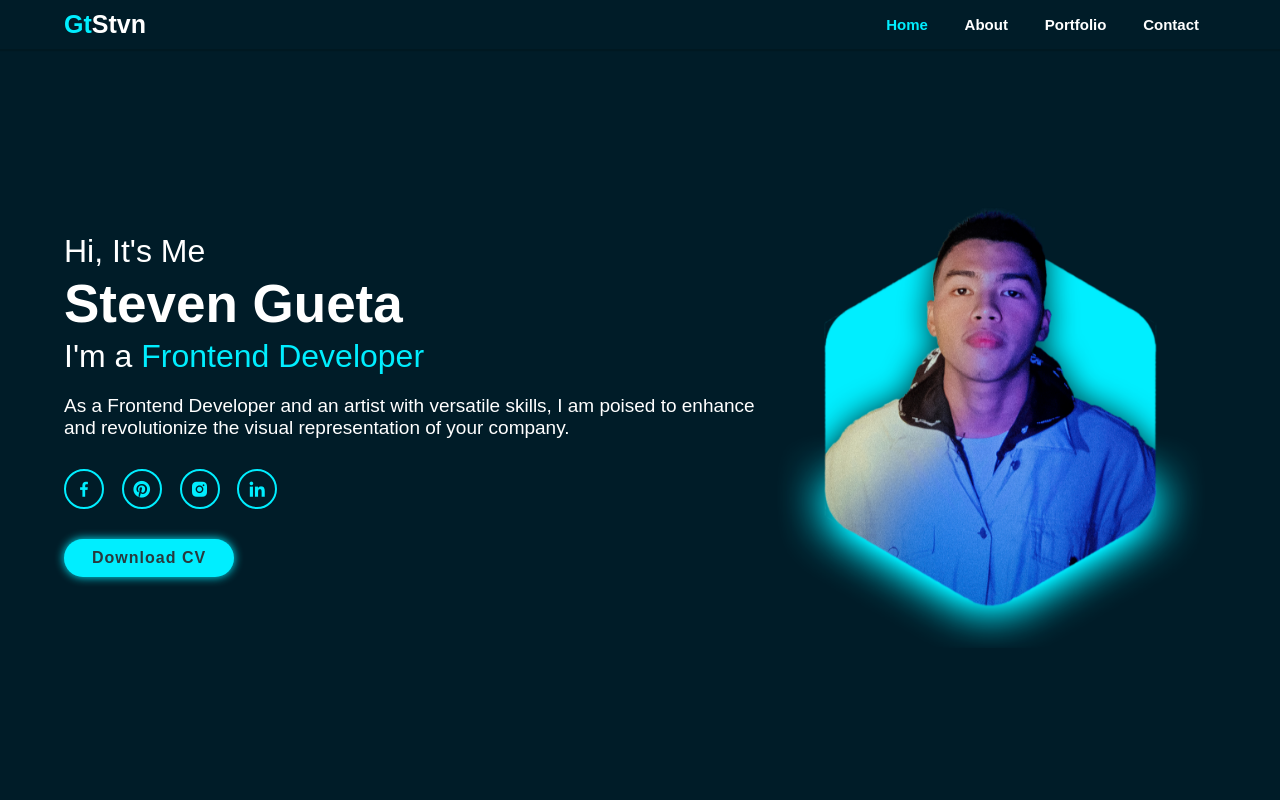
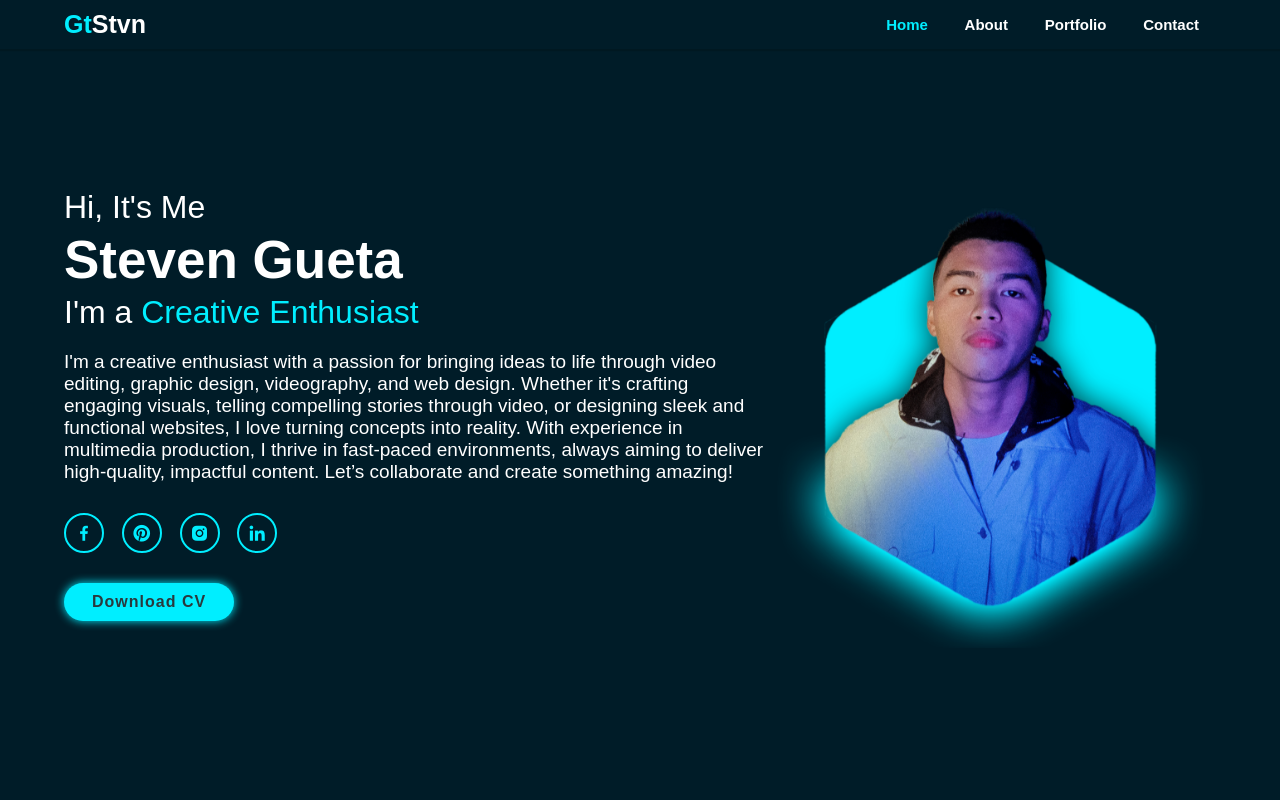
Before and after one commit to Gueta-steven24/Gtsteven, a plain HTML site: page index.html in a window 1280 px wide. Shown: the top 800 px of the page. Drawn offline with nearby package versions, Linux system fonts and the light colour scheme.

Commit message:
changed homepage desciption

```diff
--- a/index.html
+++ b/index.html
@@ -57,9 +57,11 @@
             <div class="home-content">
                 <h3>Hi, It's Me</h3>
                 <h1>Steven Gueta</h1>
-                <h3>I'm a <span>Frontend Developer</span></h3>
-                <p> As a Frontend Developer and an artist with versatile skills, I am poised to
-                    enhance and revolutionize the visual representation of your company. </p>
+                <h3>I'm a <span>Creative Enthusiast</span></h3>
+                <p> I'm a creative enthusiast with a passion for bringing ideas to life through video editing, graphic design, videography, and web design. Whether it's crafting engaging visuals, telling compelling stories through video, or designing sleek and functional websites, I love turning concepts into reality.
+
+                    With experience in multimedia production, I thrive in fast-paced environments, always aiming to deliver high-quality, impactful content. Let’s collaborate and create something amazing!
+                    </p>
                     <div class="social-media">
                         <a href="https://web.facebook.com/gtstvn/" target="_blank">
                             <i class='bx bxl-facebook' ></i></a>
@@ -151,7 +153,7 @@
             <div class="portfolio-container">
 
                 <div class="portfolio-box">
-                    <img src="images/webdevelopment.jpg" alt="">
+                    <img src="images/web development.jpg" alt="">
                     <div class="portfolio-layer">
                         <h4>Web Development</h4>
                         <p>I create modern and responsive websites tailored to your needs.</p>
@@ -196,7 +198,7 @@
                 </div>
 
                 <div class="portfolio-box">
-                    <img src="images/t4.png" alt="">
+                    <img src="images/film making.jpg" alt="">
                     <div class="portfolio-layer">
                         <h4>Film Making</h4>
                         <p>With my film making services, I bring stories to life through the power of visuals.</p>
```
Also changed, not shown: images/film making.jpg (added), images/web development.jpg (added).
